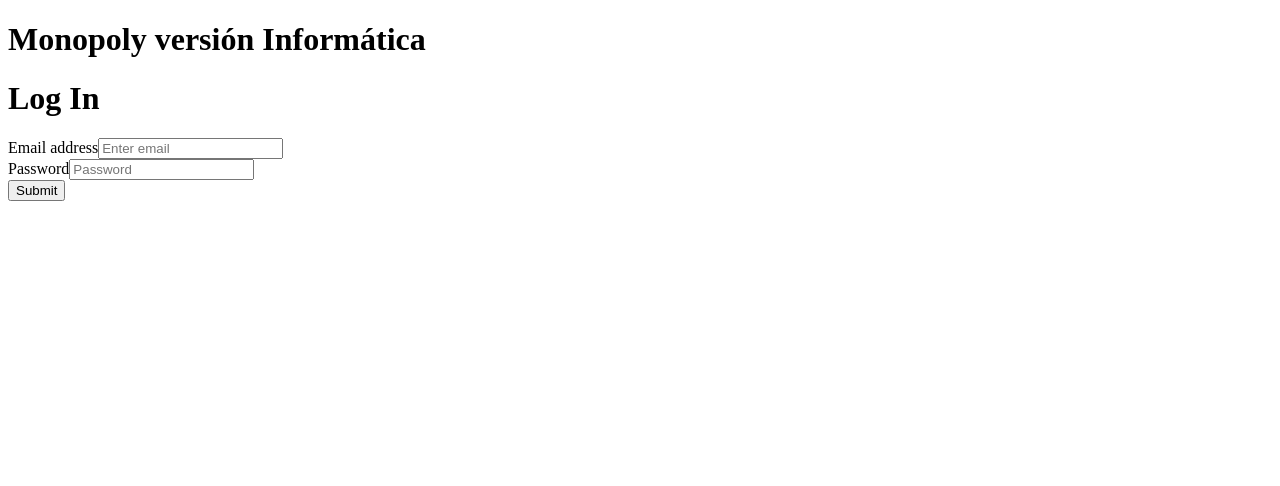
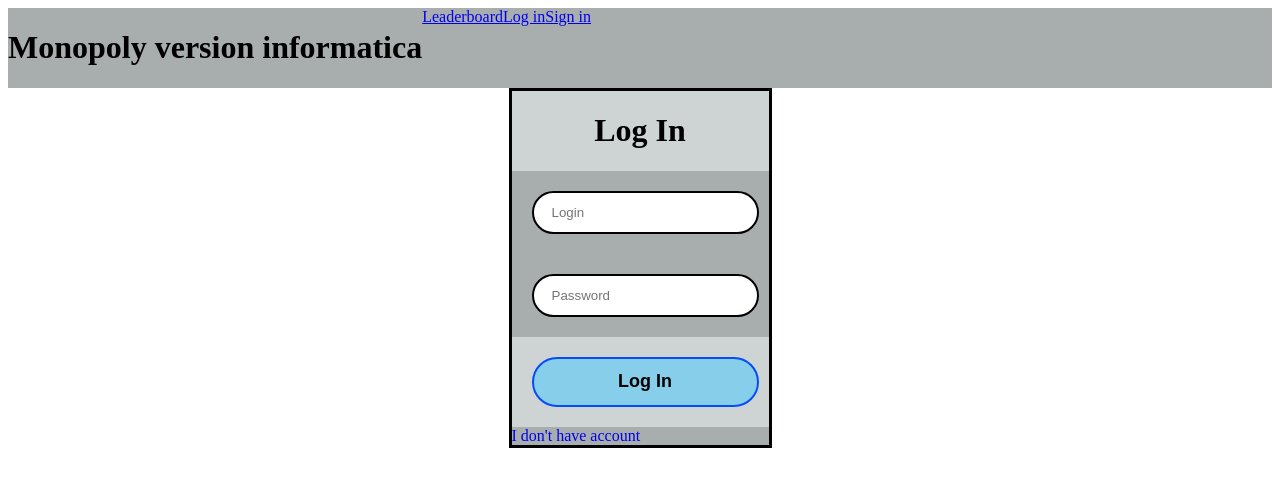
Before and after one commit to antoine-gajan/Monopoly, an Angular app: page /login in a window 1280 px wide. Shown: the top 486 px of the page. Built offline with nearby package versions, Linux system fonts and the light colour scheme.

Commit message:
Add routing + add registration and login forms

```diff
--- a/src/app/app.component.css
+++ b/src/app/app.component.css
@@ -0,0 +1,17 @@
+.title {
+  text-align: center;
+  font-size: 30px;
+  color: #044DF9;
+}
+
+header {
+  background-color: #A8ADAD;
+  width: 100%;
+  height: 10%;
+  display: flex;
+  vertical-align: center;
+}
+
+nav {
+  justify-content: space-between;
+}
--- a/src/app/app.component.html
+++ b/src/app/app.component.html
@@ -1,2 +1,9 @@
-<h1>Monopoly versión Informática</h1>
-<app-login></app-login>
+<header>
+  <h1>Monopoly version informatica</h1>
+  <nav>
+    <a routerLink="/leaderboard">Leaderboard</a>
+    <a routerLink="/login">Log in</a>
+    <a routerLink="/register">Sign in</a>
+  </nav>
+</header>
+<router-outlet></router-outlet>
--- a/src/app/app.component.ts
+++ b/src/app/app.component.ts
@@ -6,5 +6,5 @@
   styleUrls: ['./app.component.css']
 })
 export class AppComponent {
-  title = 'Web-Front-End';
+  title = 'Monopoly version informatica';
 }
--- a/src/app/app.module.ts
+++ b/src/app/app.module.ts
@@ -4,15 +4,17 @@
 import { AppComponent } from './app.component';
 import { RegistrationComponent } from './registration/registration.component';
 import { LoginComponent } from './login/login.component';
+import { AppRoutingModule } from './app-routing.module';
 
 @NgModule({
   declarations: [
     AppComponent,
     RegistrationComponent,
-    LoginComponent,
+    LoginComponent
   ],
   imports: [
-    BrowserModule
+    BrowserModule,
+    AppRoutingModule
   ],
   providers: [],
   bootstrap: [AppComponent]
--- a/src/app/login/login.component.css
+++ b/src/app/login/login.component.css
@@ -0,0 +1,73 @@
+body{
+	text-align: center;
+}
+
+form{
+	z-index: 100;
+}
+
+table{
+	margin: auto;
+	border: solid;
+	border-collapse: collapse;
+	border-color: black;
+	background-color: #A8ADAD;
+}
+
+td{
+	padding: 15px;
+}
+
+
+input, select{
+	width: 100%;
+  padding: 12px 18px;
+  margin: 5px;
+	border: solid 2px;
+  border-radius: 40px;
+  border-color: black;
+  box-sizing: border-box;
+}
+
+input:focus{
+	outline: none;
+	border-color: #025988;
+}
+
+
+input[type=submit]{
+	background-color: skyblue;
+	border-color: #044DF9;
+	height: 50px;
+	font-weight: bold;
+	font-size: 18px;
+}
+
+input[type=submit]:hover{
+	background-color: #5D73FC;
+	border-color: #5D73FC;
+	color: white;
+	transition: 0.3s;
+}
+
+input[type=text]:not(:placeholder-shown):invalid, input[type=number]:not(:placeholder-shown):invalid{
+	border-color: red;
+}
+
+.header{
+	padding: 0;
+	background-color: #CED4D4;
+  text-align: center;
+}
+
+.submit{
+	background-color: #CED4D4;
+}
+
+a{
+	text-decoration: none;
+}
+
+li{
+	text-align: left;
+}
--- a/src/app/login/login.component.html
+++ b/src/app/login/login.component.html
@@ -1,14 +1,16 @@
- <div class="col-md-8 mx-auto">
-  <h1 class="text-center"> Log In </h1>
+
   <form>
-    <div class="form-group">
-      <label for="email">Email address</label>
-      <input type="email" class="form-control" id="email" aria-describedby="emailHelp" placeholder="Enter email">
-    </div>
-    <div class="form-group">
-      <label for="password">Password</label>
-      <input type="password" class="form-control" id="password" placeholder="Password">
-    </div>
-    <button type="submit" class="btn btn-primary">Submit</button>
-  </form>
- </div>
+       <table>
+
+          <tr> <td colspan="2" class="header"> <h1> Log In </h1></td> </tr>
+
+          <tr> <td colspan="2"> <input type="text" name="login" placeholder="Login" maxlength = "30" required> </td> </tr>
+          <tr> <td colspan="2"> <input type="password" name="password" placeholder="Password" required> </td> </tr>
+
+          <tr> <td colspan="2" class="submit"> <input type="submit" value="Log In"> </td> </tr>
+
+          <a routerLink="/register">I don't have account</a>
+
+      </table>
+
+    </form>
--- a/src/app/login/login.component.ts
+++ b/src/app/login/login.component.ts
@@ -1,4 +1,6 @@
 import { Component } from '@angular/core';
+import {ActivatedRoute} from "@angular/router";
+import { Location } from '@angular/common';
 
 @Component({
   selector: 'app-login',
@@ -6,5 +8,8 @@
   styleUrls: ['./login.component.css']
 })
 export class LoginComponent {
-
+  constructor(
+    private route: ActivatedRoute,
+    private location: Location
+  ) {}
 }
--- a/src/app/registration/registration.component.css
+++ b/src/app/registration/registration.component.css
@@ -0,0 +1,73 @@
+body{
+	text-align: center;
+}
+
+form{
+	z-index: 100;
+}
+
+table{
+	margin: auto;
+	border: solid;
+	border-collapse: collapse;
+	border-color: black;
+	background-color: #A8ADAD;
+}
+
+td{
+	padding: 15px;
+}
+
+
+input, select{
+	width: 100%;
+  padding: 12px 18px;
+  margin: 5px;
+	border: solid 2px;
+  border-radius: 40px;
+  border-color: black;
+  box-sizing: border-box;
+}
+
+input:focus{
+	outline: none;
+	border-color: #025988;
+}
+
+
+input[type=submit]{
+	background-color: skyblue;
+	border-color: #044DF9;
+	height: 50px;
+	font-weight: bold;
+	font-size: 18px;
+}
+
+input[type=submit]:hover{
+	background-color: #5D73FC;
+	border-color: #5D73FC;
+	color: white;
+	transition: 0.3s;
+}
+
+input[type=text]:not(:placeholder-shown):invalid, input[type=number]:not(:placeholder-shown):invalid{
+	border-color: red;
+}
+
+.header{
+	padding: 0;
+	background-color: #CED4D4;
+  text-align: center;
+}
+
+.submit{
+	background-color: #CED4D4;
+}
+
+a{
+	text-decoration: none;
+}
+
+li{
+	text-align: left;
+}
--- a/src/app/registration/registration.component.html
+++ b/src/app/registration/registration.component.html
@@ -1,18 +1,17 @@
- <div class="col-md-8 mx-auto">
-  <h1 class="text-center"> Sign In </h1>
+
   <form>
-    <div class="form-group">
-      <label for="email">Email address</label>
-      <input type="email" class="form-control" id="email" aria-describedby="emailHelp" placeholder="Enter email">
-    </div>
-    <div class="form-group">
-      <label for="password">Password</label>
-      <input type="password" class="form-control" id="password" placeholder="Password">
-    </div>
-    <div class="form-group">
-      <label for="verif-password">Verify password</label>
-      <input type="password" class="form-control" id="verif-password" placeholder="Password">
-    </div>
-    <button type="submit" class="btn btn-primary">Create account</button>
-  </form>
- </div>
+       <table>
+
+          <tr> <td colspan="2" class="header"> <h1> Sign In </h1></td> </tr>
+
+          <tr> <td colspan="2"> <input type="text" name="login" placeholder="Login" maxlength = "30" required> </td> </tr>
+         <tr> <td>Birthday</td><td> <input type="date" name="birthday" placeholder="Birthday" required> </td> </tr>
+          <tr> <td colspan="2"> <input type="password" name="password" placeholder="Password" required> </td> </tr>
+          <tr> <td colspan="2"> <input type="password" name="verif-password" placeholder="Type password again" required> </td> </tr>
+          <tr> <td colspan="2" class="submit"> <input type="submit" value="Sign In"> </td> </tr>
+
+          <a routerLink="/login">I already have an account</a>
+
+      </table>
+
+    </form>
```
Also changed, not shown: src/app/app-routing.module.ts (added, +16 -0 lines).
